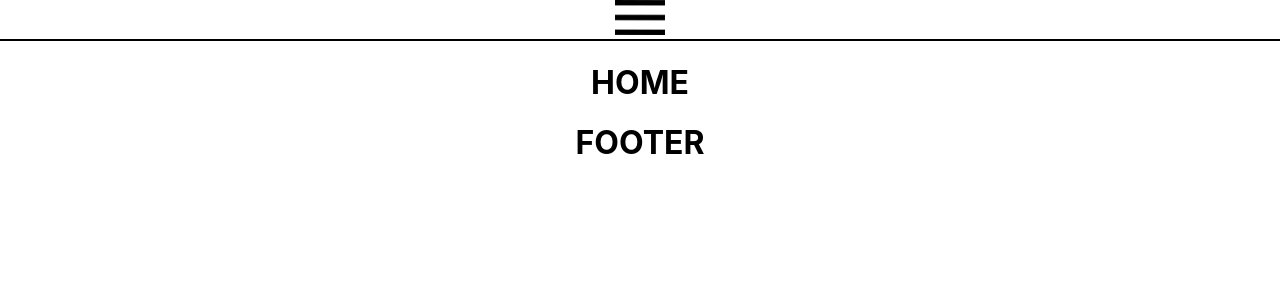
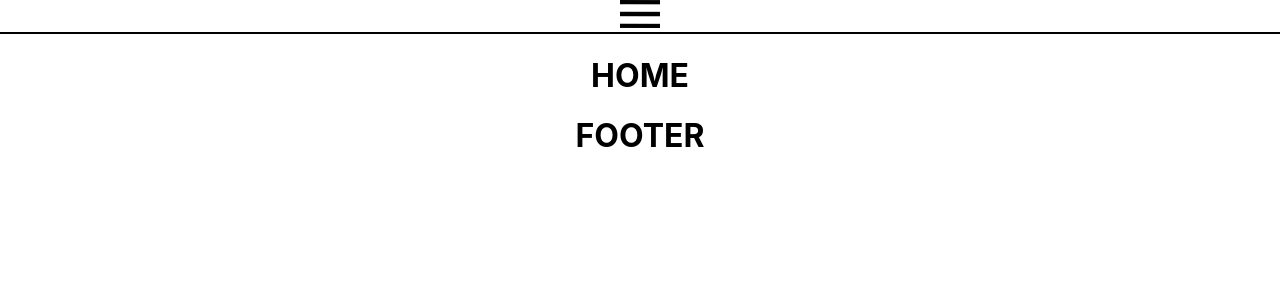
Before and after one commit to TihanMo/ZooApp, a React (Create React App) app in the folder zooapp/: page / in a window 1280 px wide. Shown: the top 300 px of the page. Built offline with nearby package versions, Linux system fonts and the light colour scheme.

Commit message:
Menu Strich width angepasst

```diff
--- a/zooapp/src/App.css
+++ b/zooapp/src/App.css
@@ -46,6 +46,6 @@
 }
 
 .menu_strich {
-  width: 50px;
+  width: 40px;
   height: auto;
 }
```
